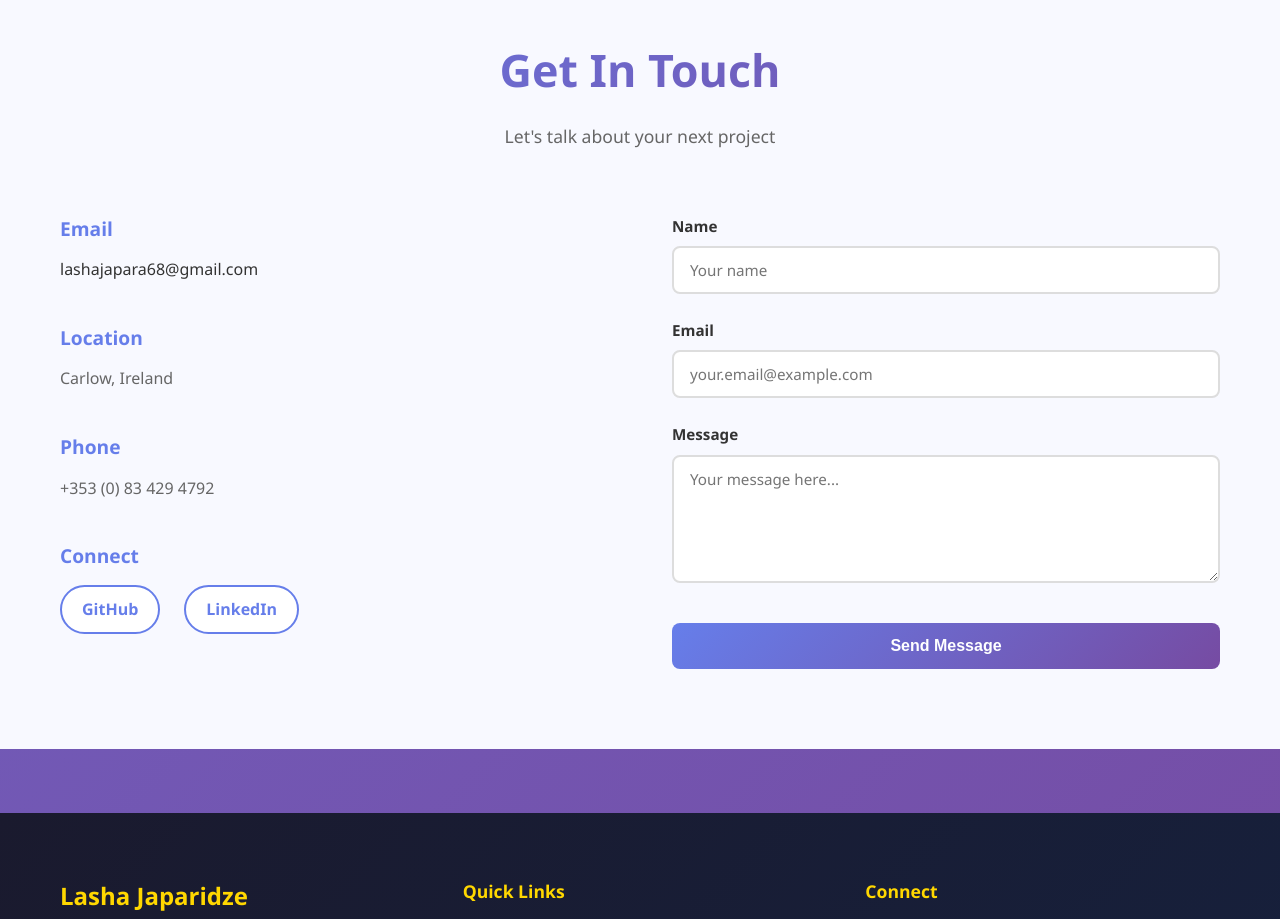
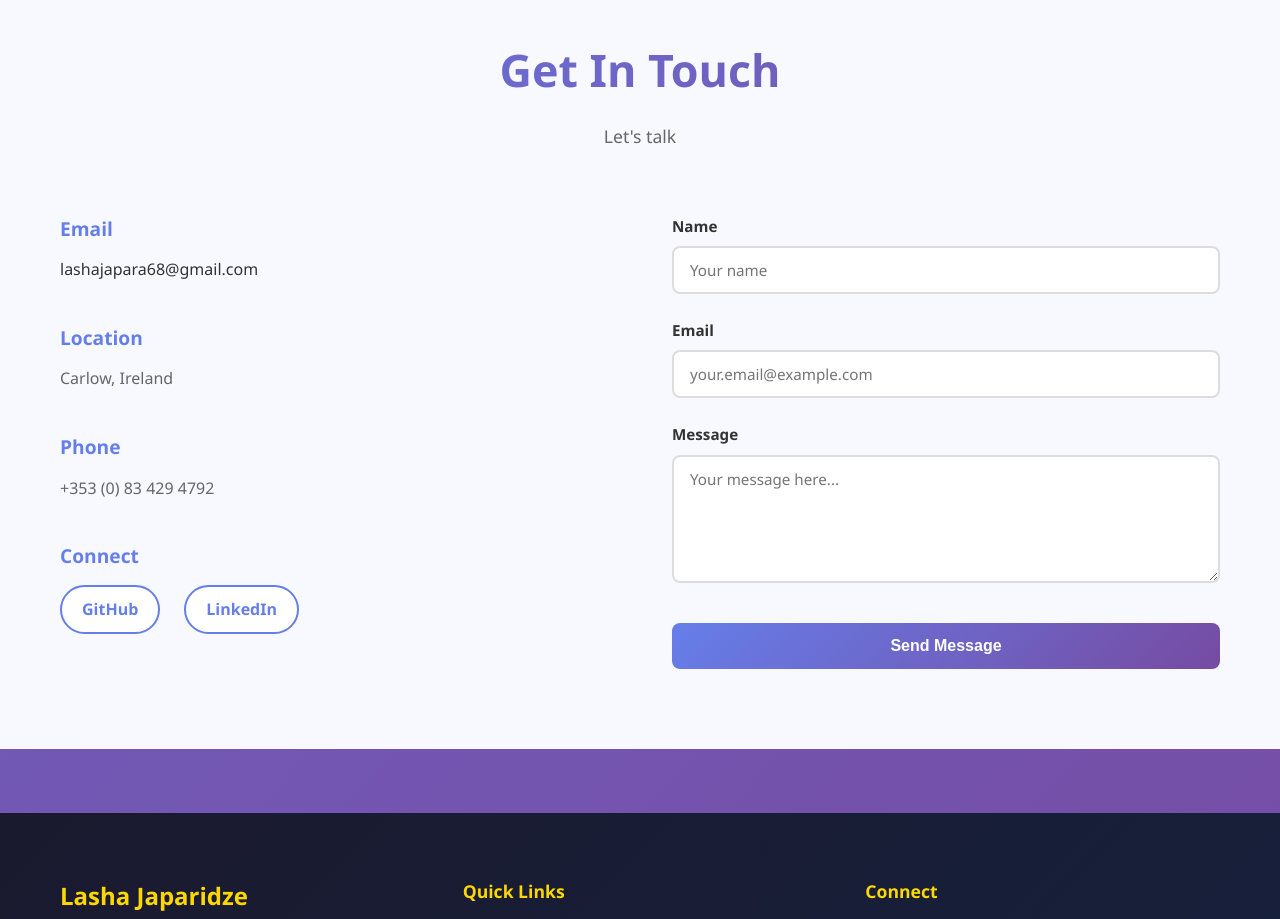
Before and after one commit to LashaJaparidze15/portfolio, a React (Vite) app: page / in a window 1280 px wide. Shown: the part 4300-5219 px from the top of the page. Built offline with nearby package versions, Linux system fonts and the light colour scheme; the HTML template or start-up script is replaced by a standard one.

Commit message:
Update Contact.jsx

```diff
--- a/src/components/Contact.jsx
+++ b/src/components/Contact.jsx
@@ -36,7 +36,7 @@ export default function Contact() {
       <div className="container">
         <div className="section-header">
           <h2>Get In Touch</h2>
-          <p>Let's talk about your next project</p>
+          <p>Let's talk</p>
         </div>
 
         <div className="contact-content">
```
